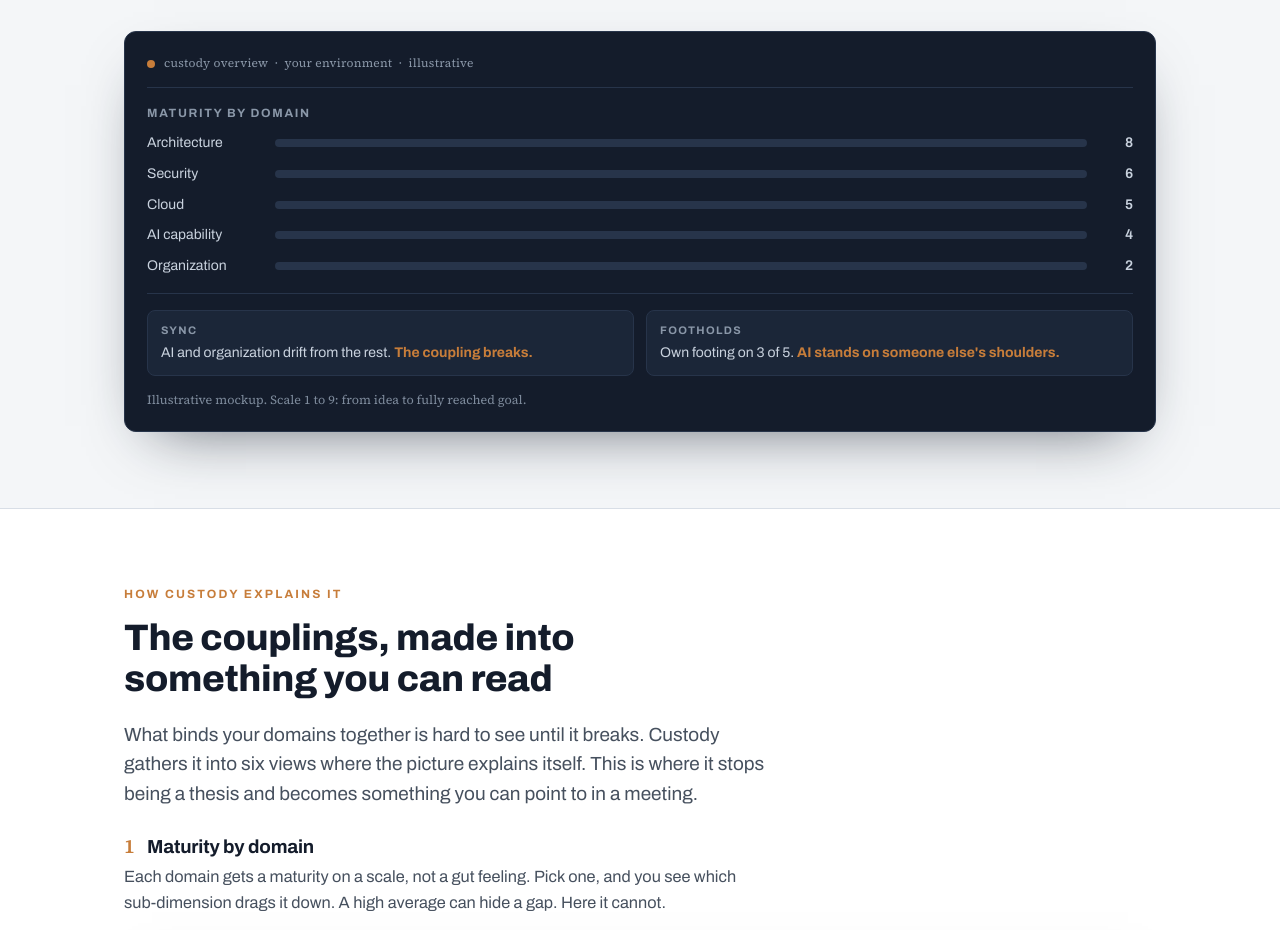
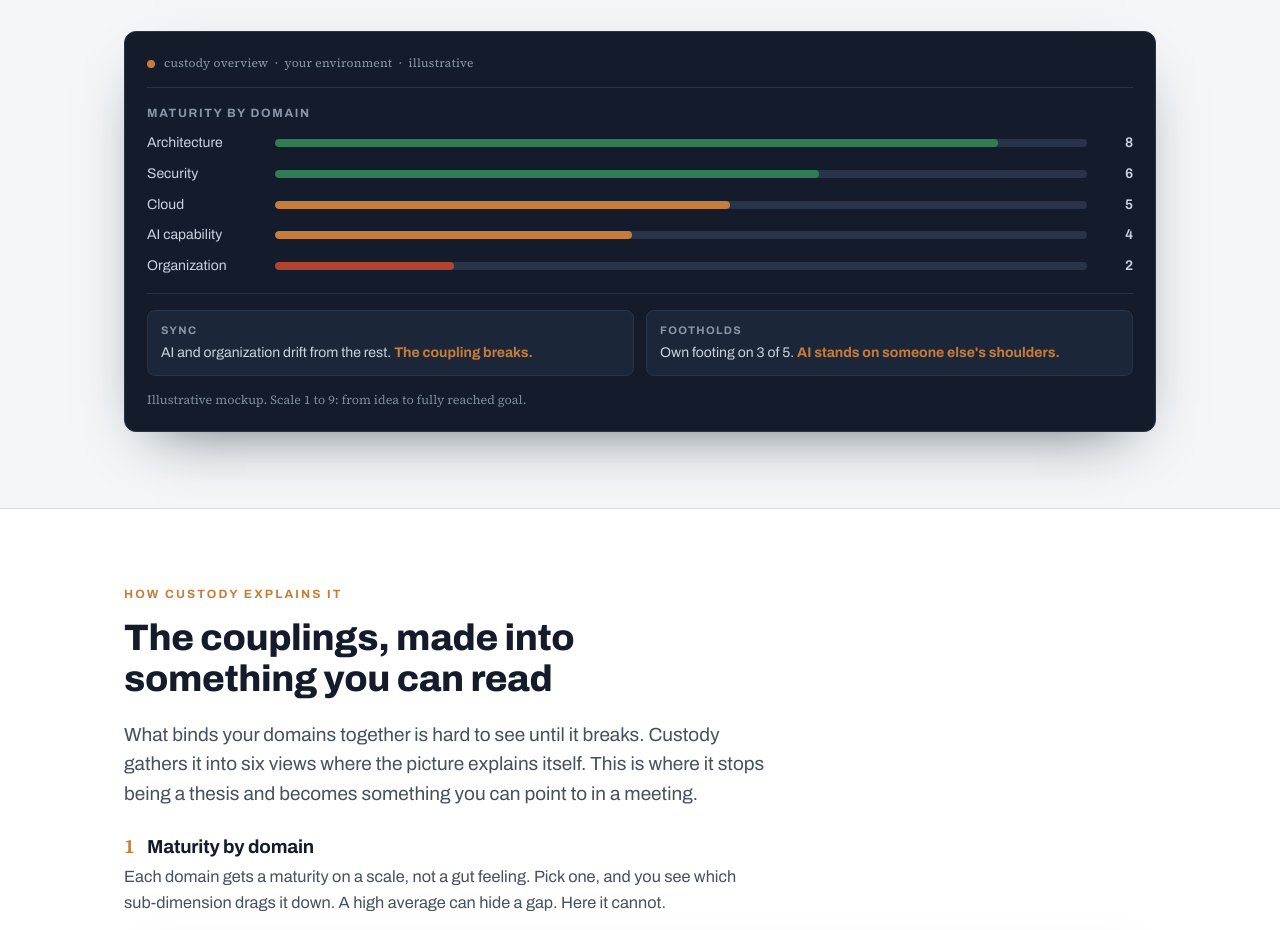
Before and after one commit to jafalk/jafalk.github.io, a plain HTML site: page looplo/en/index.html in a window 1280 px wide. Shown: the part 1640-2570 px from the top of the page. Drawn offline with Linux system fonts and the light colour scheme.

Commit message:
Fix Custody-dashboard: modenheds-barer vises nu (DA+EN)
.fill var en inline span uden display:block, saa width/height blev
ignoreret og det farvede, proportionale fill aldrig rendrede.

Co-Authored-By: Claude Opus 4.8 <noreply@anthropic.com>
Claude-Session: https://claude.ai/code/session_018gb3nXVaxPCDCudQSubhto

```diff
--- a/looplo/en/index.html
+++ b/looplo/en/index.html
@@ -107,7 +107,7 @@
   .bar{display:grid; grid-template-columns:116px 1fr 34px; align-items:center; gap:12px; margin-bottom:9px; font-size:14px}
   .bar .nm{color:#C9D2DE}
   .track{height:8px; background:#27344a; border-radius:5px; overflow:hidden}
-  .fill{height:100%; border-radius:5px}
+  .fill{display:block; height:100%; border-radius:5px}
   .bar .sc{text-align:right; font-variant-numeric:tabular-nums; color:#C9D2DE; font-weight:600}
   .dash-foot{display:grid; grid-template-columns:1fr 1fr; gap:12px; margin-top:16px; padding-top:16px; border-top:1px solid #27344a}
   .chip{background:#1B2638; border:1px solid #27344a; border-radius:8px; padding:11px 13px}
```
Also changed, not shown: looplo/index.html (+1 -1 lines).
